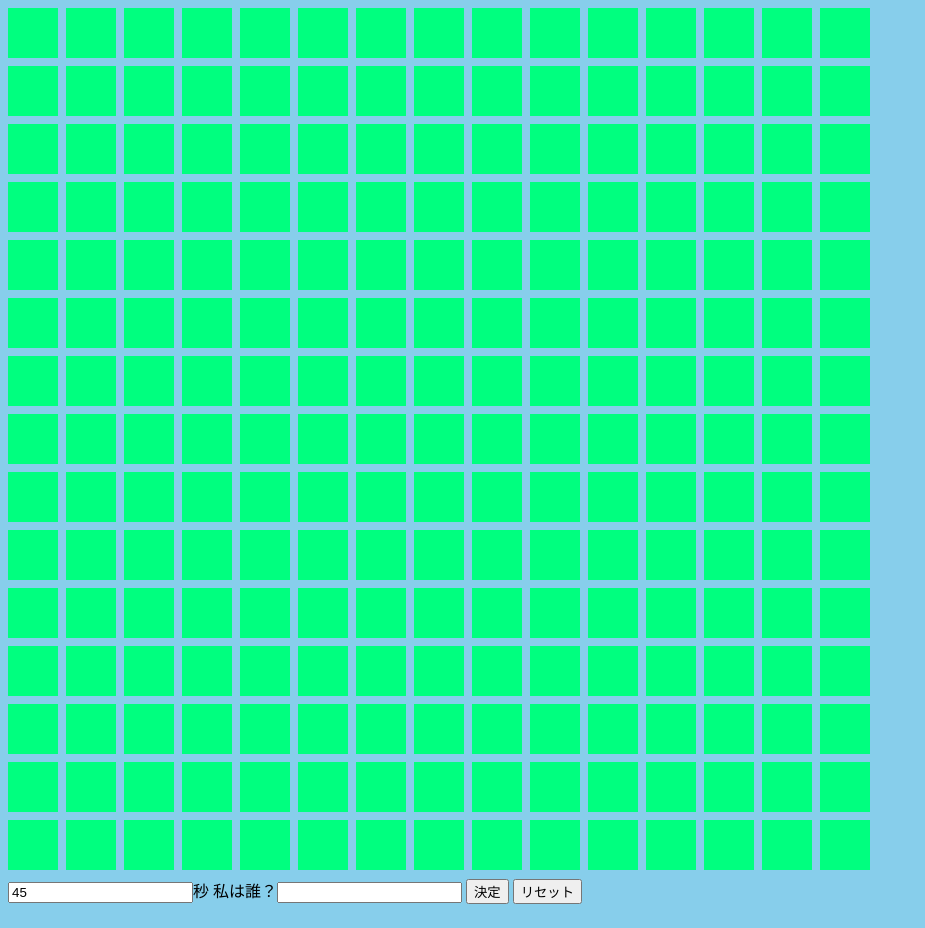
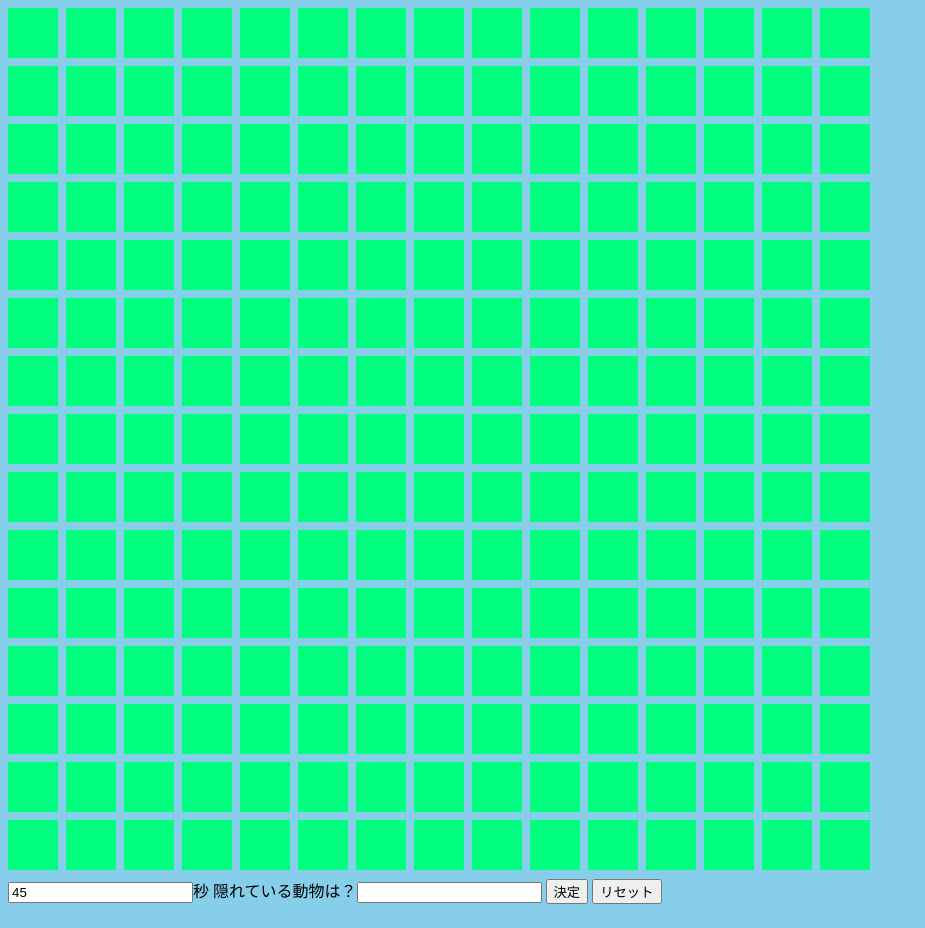
Before and after one commit to rodasha/BeastHunt, a plain HTML site: page index.html in a window 1280 px wide. Shown: the whole page, without its empty margins (0-925 px from the left). Drawn offline with Linux system fonts and the light colour scheme.

Commit message:
Update index.html

```diff
--- a/index.html
+++ b/index.html
@@ -1,7 +1,7 @@
 <html lang="ja">
      <head>
           <meta charset="utf-8">
-          <title>私は誰?</title>
+          <title>動物探しゲーム</title>
           <style>
                body{
                     display:flex;
@@ -82,7 +82,7 @@
           </script>
           <form name="timer">
                <input type="text" value="50" readonly>秒
-               私は誰？<input type="text">
+               隠れている動物は？<input type="text">
                <input type="button" value="決定" onclick="Stop()">
                <input type="button" value="リセット" onclick="window.location.reload();">
           </form>
```
